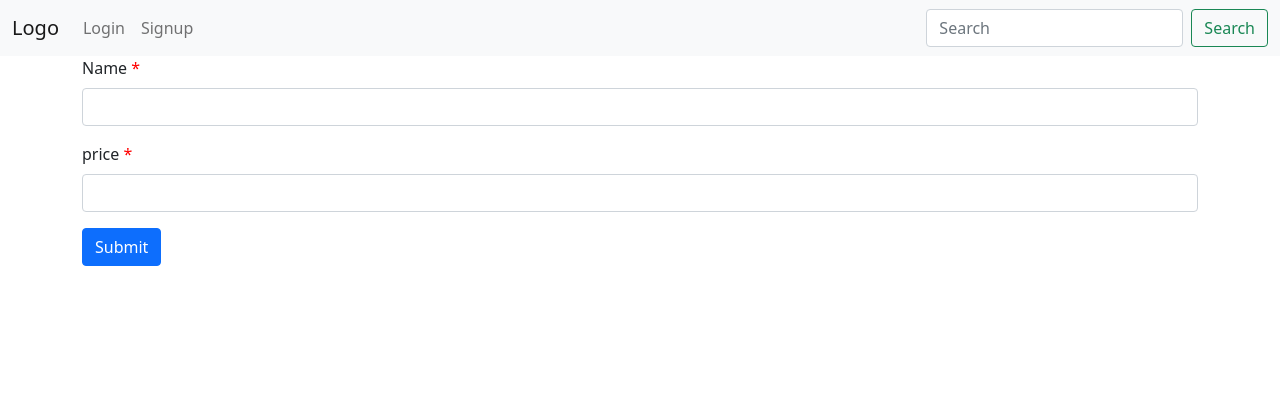
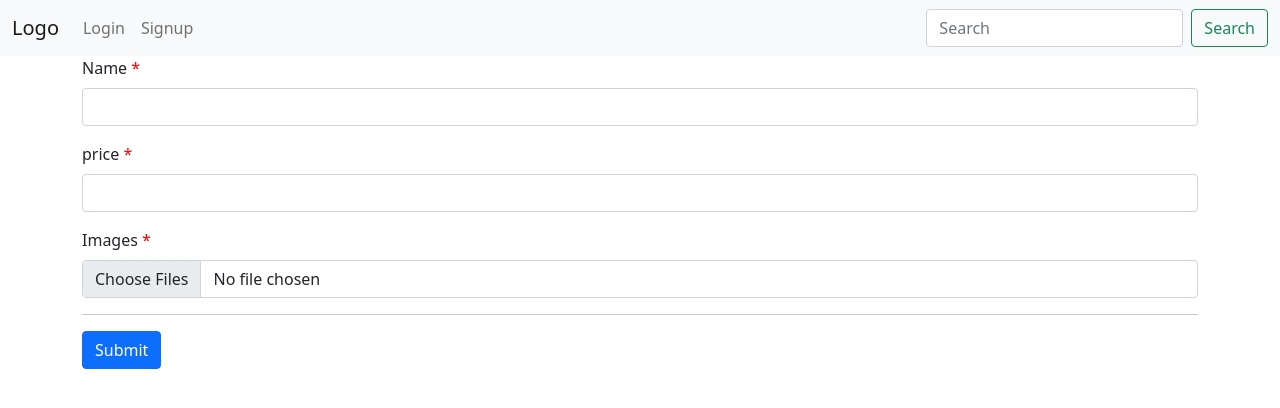
Before and after one commit to sagartmg2/Poush, a React (Create React App) app in the folder client/: page /products/create in a window 1280 px wide. Shown: the top 408 px of the page. Built offline with nearby package versions, Linux system fonts and the light colour scheme.

Commit message:
caraete product and upload images

```diff
--- a/client/src/App.js
+++ b/client/src/App.js
@@ -12,7 +12,7 @@ import { useDispatch } from "react-redux";
 import Show from "./pages/product/Show";
 import Cart from "./pages/Cart";
 import { setcart } from "./redux/slice/cartSlice";
-import Create from "./pages/product/Create";
+import Upsert from "./pages/product/Upsert";
 
 function App() {
 
@@ -55,7 +55,8 @@ function App() {
           <Route path="products">
             <Route index element={<Home />} />
             <Route path=":id" element={<Show />} />
-            <Route path="create" element={<Create />} />
+            <Route path="edit/:id" element={<Upsert />} />
+            <Route path="create" element={<Upsert />} />
           </Route>
 
           <Route path="*" element={<PageNotFound />} />
--- a/client/src/pages/Home.jsx
+++ b/client/src/pages/Home.jsx
@@ -3,9 +3,12 @@ import { useState, useEffect } from 'react'
 import ImageNotFound from "../assets/images/ImageNotFound.jpg"
 import { Link } from "react-router-dom"
 import { addToCart } from '../redux/slice/cartSlice';
-import { useDispatch } from 'react-redux';
+import { useDispatch, useSelector } from 'react-redux';
 
 export default function Home() {
+
+
+    const user = useSelector((redux_store) => { return redux_store.user.value })
 
     const dispatch = useDispatch();
     const [products, setproducts] = useState(null);
@@ -62,7 +65,19 @@ export default function Home() {
                                     <div class="card-body">
                                         <h5 class="card-title ">{product.name}</h5>
                                         <p class="card-text">${product.price}</p>
-                                        <button class="btn btn-primary" type='button' onClick={(e) => handleAddToCart(e, product)} >Add to Cart</button>
+                                        {
+                                            user.role == "buyer"
+                                                ?
+                                                <button class="btn btn-primary" type='button' onClick={(e) => handleAddToCart(e, product)} >Add to Cart</button>
+                                                :
+                                                <>
+                                                    <Link to={`/products/edit/${product._id}`}>
+                                                        <button class="btn btn-primary" type='button' >edit</button>
+                                                    </Link>
+                                                    <button class="btn btn-danger mx-2" type='button' >delete</button>
+                                                </>
+
+                                        }
                                     </div>
                                 </div>
                             </Link>
--- a/client/src/pages/product/Create.js
+++ /dev/null
@@ -1,48 +0,0 @@
-import axios from 'axios';
-import React, { useState } from 'react'
-
-export default function Create() {
-    const [formData, setformData] = useState({
-        name: "",
-        price: ""
-    });
-
-    function handleChange() {
-
-    }
-
-    function handleSubmit(e) {
-        e.preventDefault();
-        let url = "https://ecommerce-sagartmg2.vercel.app/api/products"
-
-        axios.post(url, {
-            name: "create page",
-            price: 100
-        }, {
-            headers: {
-                Authorization: `Bearer ${localStorage.getItem("access_token")}`
-            }
-        })
-
-        /*
-            form image use formData
-            https://developer.mozilla.org/en-US/docs/Web/API/FormData/FormData
-         */
-    }
-    return (
-        <div>
-            <form onSubmit={handleSubmit}>
-                <div class="mb-3">
-                    <label class="form-label required-field">Name</label>
-                    <input type="text" class="form-control" name="name" value={formData.name} onChange={handleChange} />
-                </div>
-                <div class="mb-3">
-                    <label class="form-label required-field">price</label>
-                    <input type="number" class="form-control" name="price" value={formData.price} onChange={handleChange} />
-                </div>
-
-                <button type="submit" class="btn btn-primary">Submit</button>
-            </form>
-        </div>
-    )
-}
--- /dev/null
+++ b/client/src/pages/product/Upsert.js
@@ -0,0 +1,125 @@
+import axios from 'axios';
+import React, { useState, useEffect } from 'react'
+import { useParams } from "react-router-dom"
+
+export default function Create() {
+    const [product, setproduct] = useState({
+        name: "",
+        price: "",
+        images: [],
+    });
+
+    const { id } = useParams()
+    /* check if it is edit page */
+
+    useEffect(() => {
+        if (id) {
+            let url = `${process.env.REACT_APP_SERVER_URL}/products/${id}`
+            axios.get(url)
+                .then(res => {
+                    setproduct(res.data.data)
+                })
+        }
+    }, []);
+
+
+
+
+
+    function handleChange(e) {
+        if (e.target.name == "images") {
+            setproduct({
+                ...product, images: [...product.images, ...e.target.files]
+            })
+        } else {
+            setproduct({
+                ...product, [e.target.name]: e.target.value
+            })
+        }
+
+    }
+
+    function handleSubmit(e) {
+        e.preventDefault();
+
+        let form_data = new FormData();
+        form_data.append("name", product.name)
+        form_data.append("price", product.price)
+
+        let temp = [...product.images]
+        temp.forEach(img => {
+            form_data.append("images", img)
+
+        })
+
+        let method = "POST"
+        let url = "https://ecommerce-sagartmg2.vercel.app/api/products"
+
+        if (id) {
+            /*
+                CRUD operator
+
+                http methods
+                    get  - data fetch
+                    post - create data
+                    put - update data
+                    delelte
+            */
+            method = "PUT"
+            url = `https://ecommerce-sagartmg2.vercel.app/api/products/${id}`
+        }
+
+        axios({
+            method: method,
+            url: url,
+            data: form_data,
+            headers: {
+                Authorization: `Bearer ${localStorage.getItem("access_token")}`
+            }
+        })
+            .then(res => {
+
+            }).catch(err => {
+
+            })
+
+        /*
+            form image use data
+            https://developer.mozilla.org/en-US/docs/Web/API/data/data
+         */
+    }
+    return (
+        <div>
+            <form onSubmit={handleSubmit}>
+                <div class="mb-3">
+                    <label class="form-label required-field">Name</label>
+                    <input type="text" class="form-control" name="name" value={product.name} onChange={handleChange} />
+                </div>
+                <div class="mb-3">
+                    <label class="form-label required-field">price</label>
+                    <input type="number" class="form-control" name="price" value={product.price} onChange={handleChange} />
+                </div>
+                <div class="mb-3">
+                    <label class="form-label required-field">Images</label>
+                    <input type="file" multiple class="form-control" name="images" onChange={handleChange} />
+                    <hr />
+                    {
+                        product?.images.map(image => {
+                            let img_src = "";
+
+                            if (typeof (image) == "string") {
+                                img_src = image;
+                            } else {
+                                img_src = URL.createObjectURL(image)
+                            }
+
+                            return <img height={100} width={100} src={img_src} />
+                        })
+                    }
+                </div>
+
+                <button type="submit" class="btn btn-primary">Submit</button>
+            </form>
+        </div>
+    )
+}
```
Also changed, not shown: 1 other file (tests, documents, lock files or other folders).
